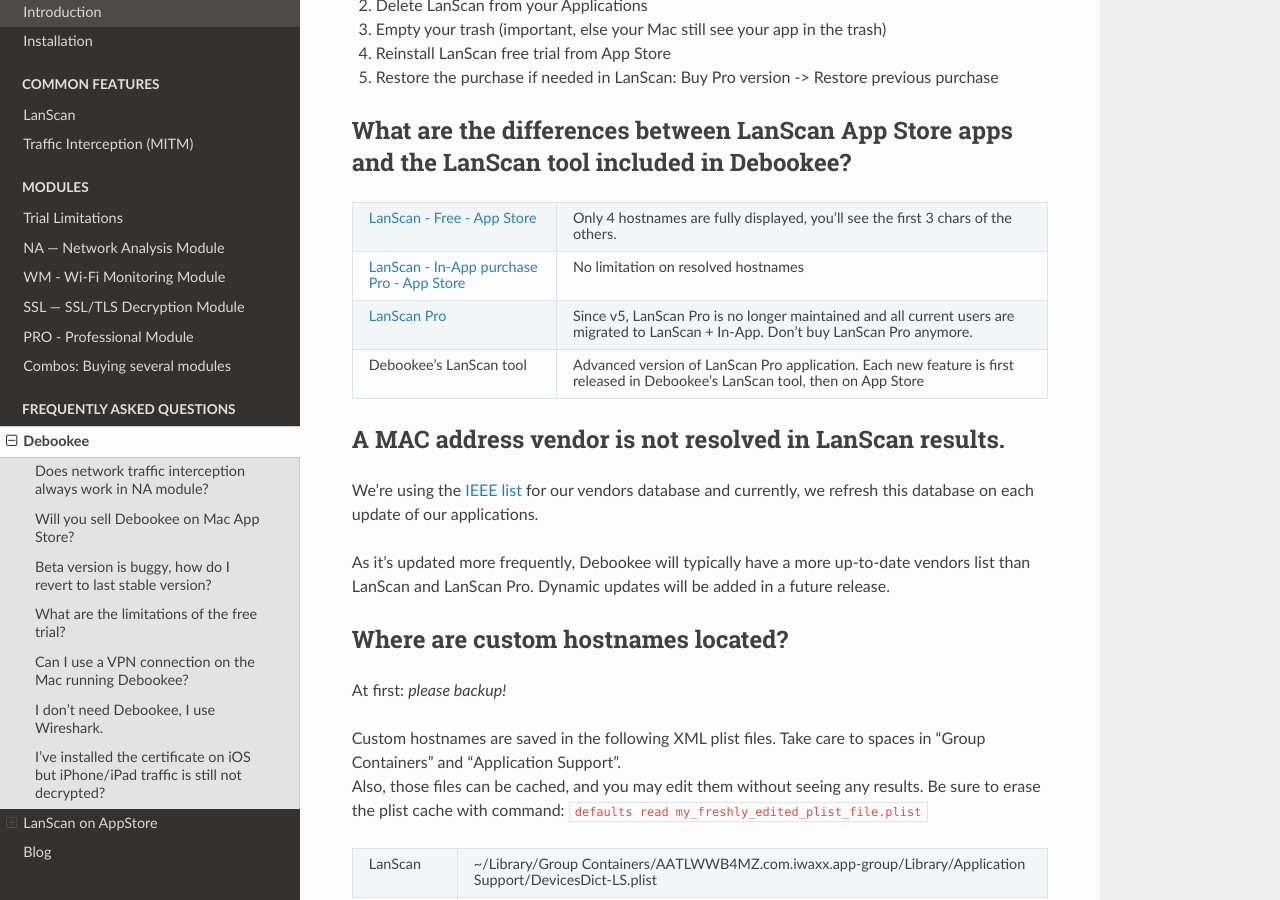
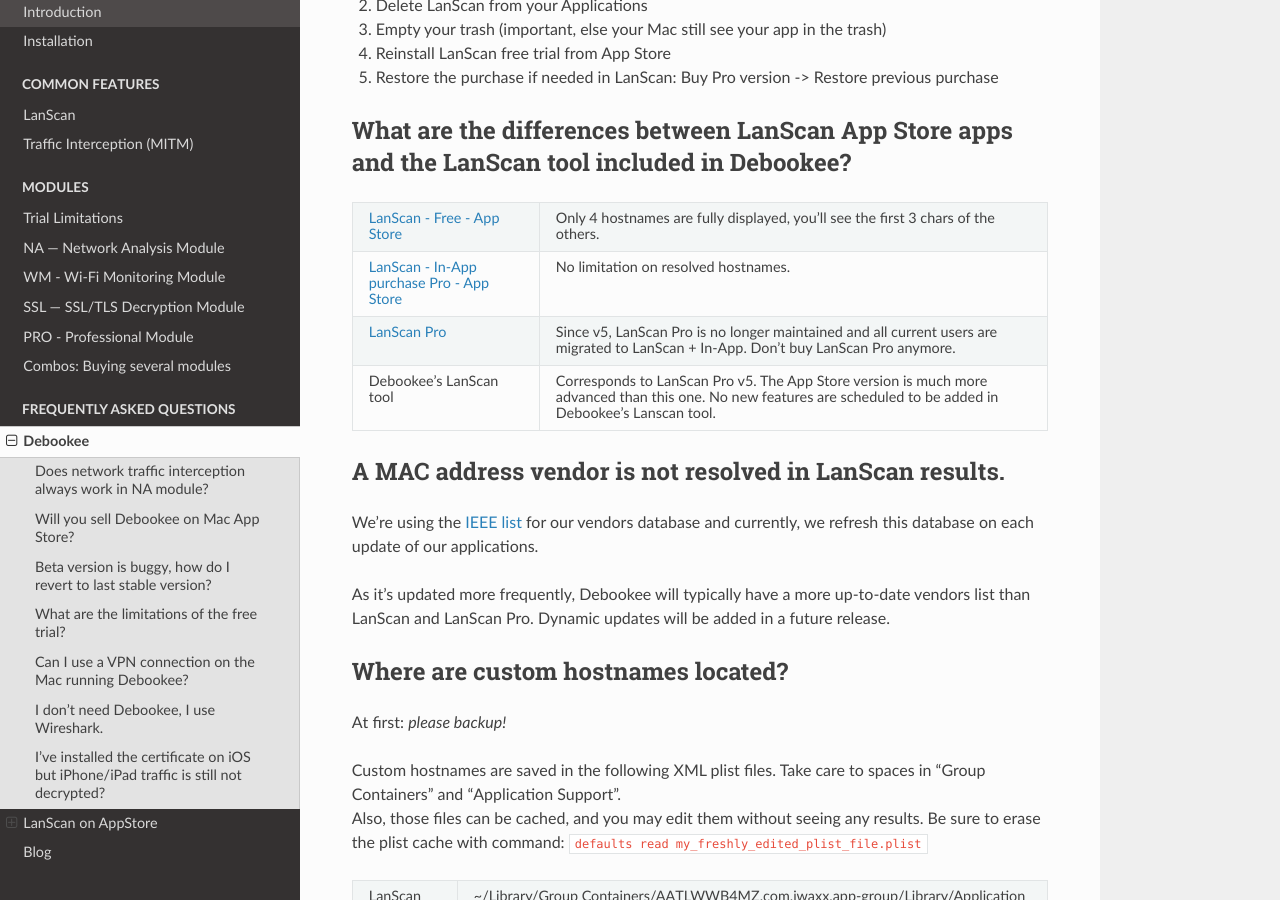
Before and after one commit to iwaxx/debookee, a Sphinx documentation site: the page built from docs/faq.rst, in a window 1280 px wide and 900 px high, scrolled down 3064 px. Built offline with Sphinx 7.4.7 and the Read the Docs theme 2.0.0, drawn with Linux system fonts in a browser that asks for light colours.

Commit message:
FAQ : LanScan App Store is more advanced than Debookee

```diff
--- a/docs/faq.rst
+++ b/docs/faq.rst
@@ -121,9 +121,9 @@
 
 ========================================================================================================    ==========================
 `LanScan - Free - App Store <https://itunes.apple.com/us/app/lanscan/id472226235?mt=12>`_                   Only 4 hostnames are fully displayed, you'll see the first 3 chars of the others.
-`LanScan - In-App purchase Pro - App Store <https://itunes.apple.com/us/app/lanscan/id472226235?mt=12>`_    No limitation on resolved hostnames
+`LanScan - In-App purchase Pro - App Store <https://itunes.apple.com/us/app/lanscan/id472226235?mt=12>`_    No limitation on resolved hostnames.
 `LanScan Pro <https://itunes.apple.com/us/app/lanscan-pro/id562184107?mt=12>`_                              Since v5, LanScan Pro is no longer maintained and all current users are migrated to LanScan + In-App. Don't buy LanScan Pro anymore.
-Debookee's LanScan tool                                                                                     Advanced version of LanScan Pro application. Each new feature is first released in Debookee's LanScan tool, then on App Store
+Debookee's LanScan tool                                                                                     Corresponds to LanScan Pro v5. The App Store version is much more advanced than this one. No new features are scheduled to be added in Debookee's Lanscan tool.
 ========================================================================================================    ==========================
 
 
```
